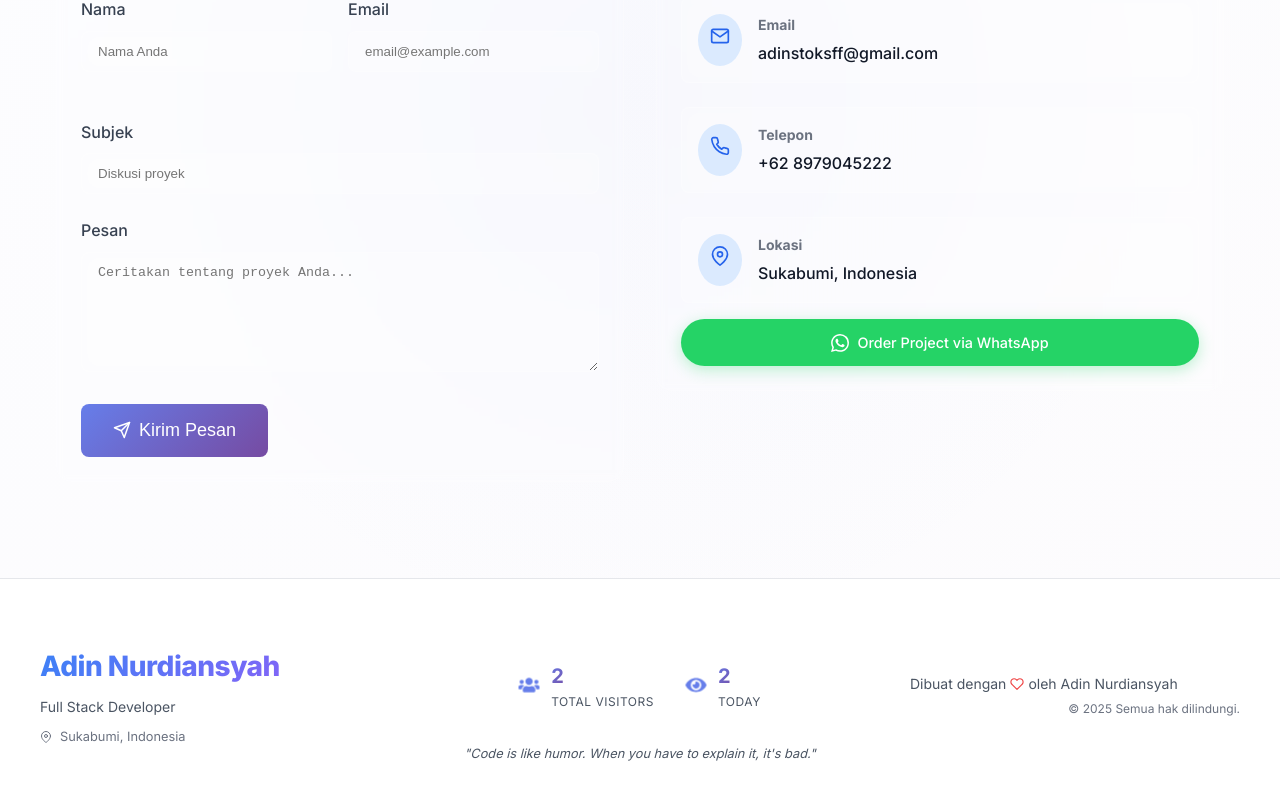
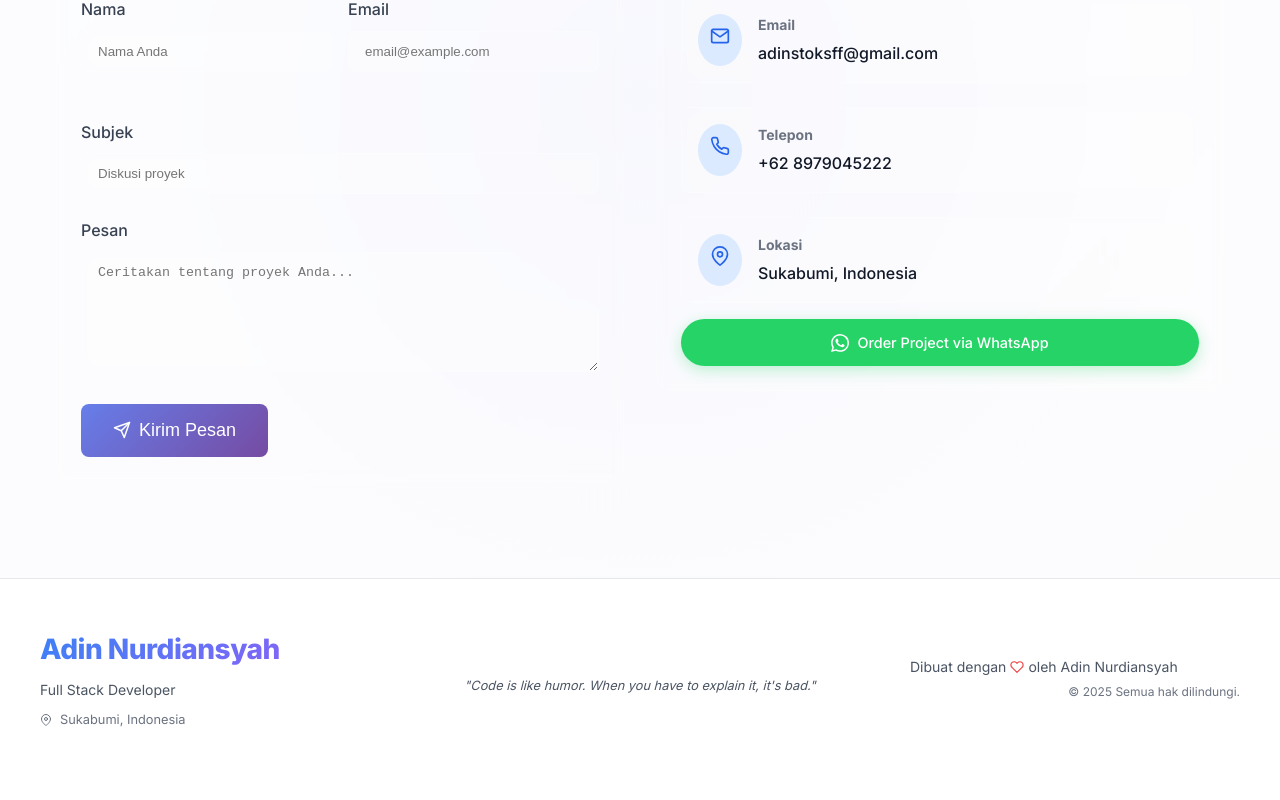
Before and after one commit to adinnur890/my-portfolio, a React (Vite) app: page / in a window 1280 px wide. Shown: the part 9969-10769 px from the top of the page. After the commit the page ends 10747 px from the top, so only its background shows below. Built offline with nearby package versions, Linux system fonts and the light colour scheme.

Commit message:
remove: delete VisitorCounter component completely

```diff
--- a/src/components/Layout/Footer.tsx
+++ b/src/components/Layout/Footer.tsx
@@ -1,7 +1,7 @@
 import React from 'react';
 import { FiHeart, FiCode, FiCoffee, FiMapPin } from 'react-icons/fi';
 import { personalInfo } from '../../data/personal';
-import VisitorCounter from '../UI/VisitorCounter';
+
 
 export const Footer: React.FC = () => {
   const currentYear = new Date().getFullYear();
@@ -27,7 +27,7 @@ export const Footer: React.FC = () => {
 
         {/* Visitor Counter */}
         <div style={{ textAlign: 'center' }}>
-          <VisitorCounter />
+
           <p style={{
             fontSize: '0.8rem',
             fontStyle: 'italic',
--- a/src/components/UI/VisitorCounter.tsx
+++ /dev/null
@@ -1,72 +0,0 @@
-import React, { useState, useEffect } from 'react';
-import { FaEye, FaUsers } from 'react-icons/fa';
-
-const VisitorCounter: React.FC = () => {
-  const [visitors, setVisitors] = useState(0);
-  const [todayVisits, setTodayVisits] = useState(0);
-  const [loading, setLoading] = useState(true);
-
-  useEffect(() => {
-    const fetchVisitorCount = () => {
-      const localVisitors = localStorage.getItem('totalVisitors') || '0';
-      const today = new Date().toDateString();
-      const lastVisit = localStorage.getItem('lastVisit');
-
-      // Increment total visitors
-      const newVisitors = parseInt(localVisitors) + 1;
-      setVisitors(newVisitors);
-      localStorage.setItem('totalVisitors', newVisitors.toString());
-
-      // Handle today's visits
-      if (lastVisit !== today) {
-        localStorage.setItem('todayVisits', '1');
-        localStorage.setItem('lastVisit', today);
-        setTodayVisits(1);
-      } else {
-        const todayCount = localStorage.getItem('todayVisits') || '0';
-        const newTodayCount = parseInt(todayCount) + 1;
-        localStorage.setItem('todayVisits', newTodayCount.toString());
-        setTodayVisits(newTodayCount);
-      }
-
-      setLoading(false);
-    };
-
-    fetchVisitorCount();
-  }, []);
-
-  if (loading) {
-    return (
-      <div className="visitor-counter">
-        <div className="counter-item">
-          <FaUsers className="counter-icon" />
-          <div className="counter-info">
-            <span className="counter-number">...</span>
-            <span className="counter-label">Loading</span>
-          </div>
-        </div>
-      </div>
-    );
-  }
-
-  return (
-    <div className="visitor-counter">
-      <div className="counter-item">
-        <FaUsers className="counter-icon" />
-        <div className="counter-info">
-          <span className="counter-number">{visitors.toLocaleString()}</span>
-          <span className="counter-label">Total Visitors</span>
-        </div>
-      </div>
-      <div className="counter-item">
-        <FaEye className="counter-icon" />
-        <div className="counter-info">
-          <span className="counter-number">{todayVisits}</span>
-          <span className="counter-label">Today</span>
-        </div>
-      </div>
-    </div>
-  );
-};
-
-export default VisitorCounter;
```
